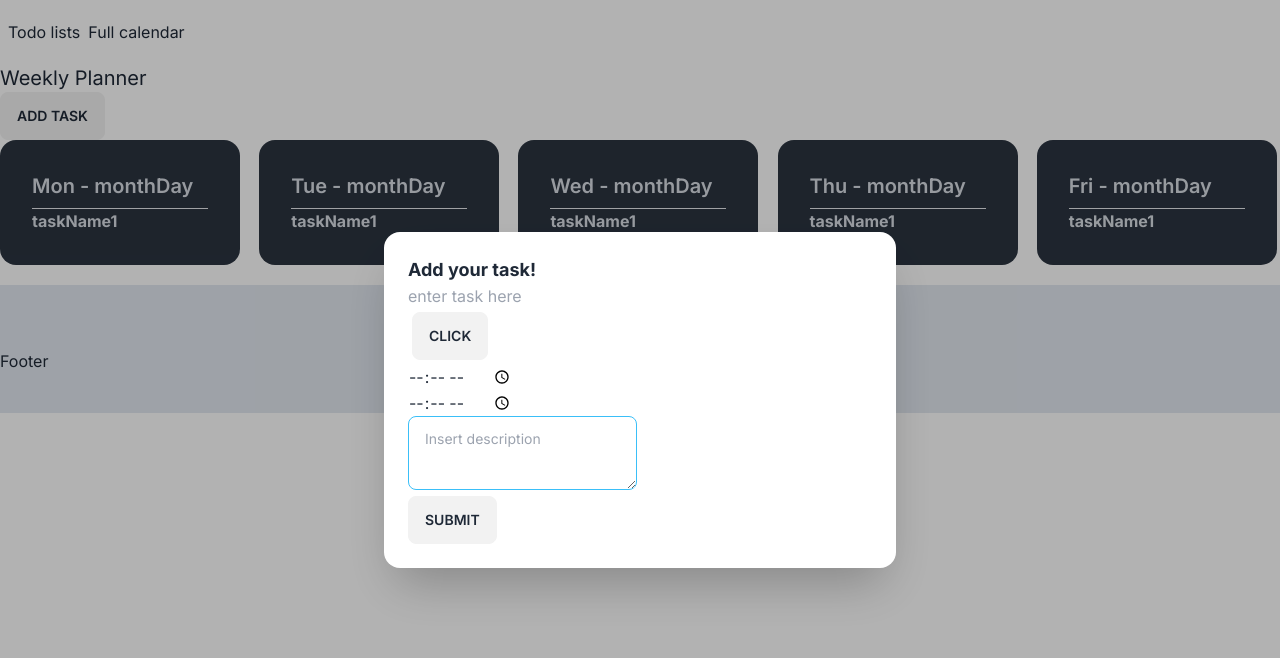
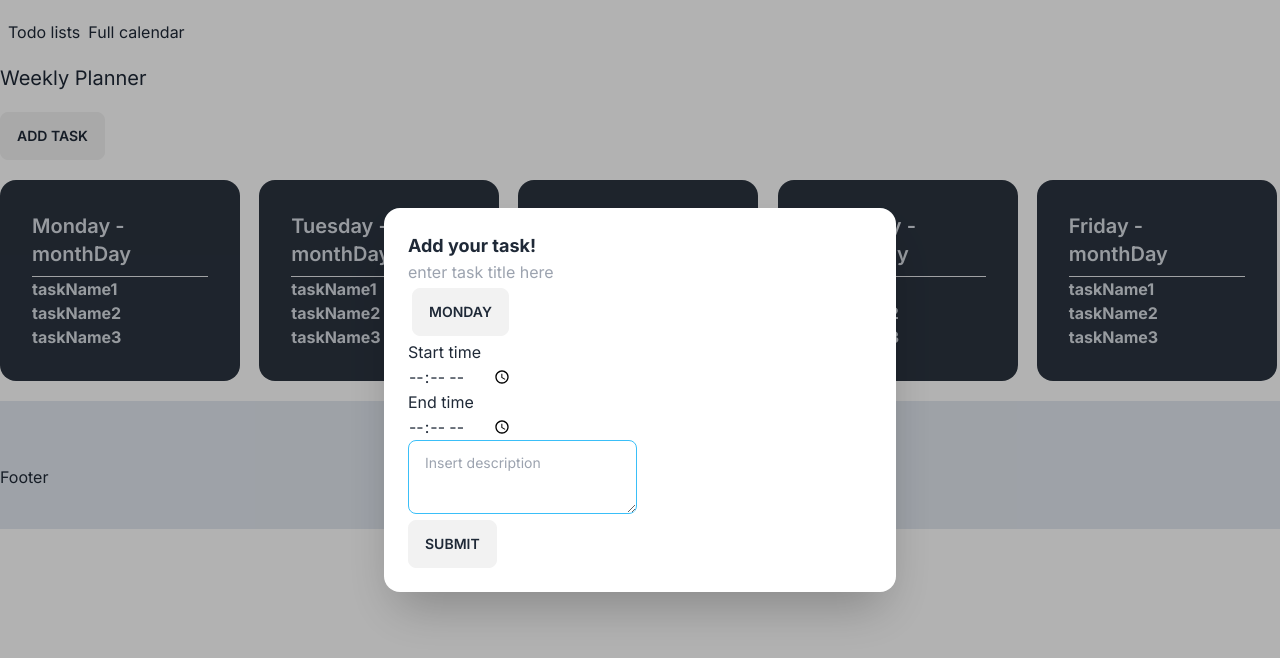
Before and after one commit to BertoPolo/week-plannerTS, a Next.js app: page /home in a window 1280 px wide. Both pictures are taken after a click on the label "ADD TASK". Shown: the top 658 px of the page. Built offline with nearby package versions, Linux system fonts and the light colour scheme; data requests are answered from the project's data file.

Commit message:
fix CreateTask and getAllTasks. changing approach to just week, more in advance i gonna implement months

```diff
--- a/api.ts
+++ b/api.ts
@@ -4,13 +4,13 @@ import { ITask } from "./types"
 const baseURL = "http://localhost:3001/"
 
 export const getAllTasks = async (): Promise<ITask[]> => {
-  const res = await fetch(`${baseURL}tasks`)
+  const res = await fetch(`${baseURL}tasks`, { cache: "no-store" }) // super important this " cache = "no-store", or your data will not be dynamic and will not change!
   const tasks = await res.json()
   return tasks
 }
 
 export const createTask = async (task: ITask): Promise<ITask> => {
-  const res = await fetch(`${baseURL}/task`, {
+  const res = await fetch(`${baseURL}tasks`, {
     method: "POST",
     headers: { "Content-Type": "application/json" },
     body: JSON.stringify(task),
--- a/app/home/page.tsx
+++ b/app/home/page.tsx
@@ -1,6 +1,6 @@
 // import Link from "next/link"
 import Day from "../../components/Day"
-import Modal from "../../components/Modal"
+import Modal from "../../components/ModalForm"
 import { getAllTasks } from "@/api"
 
 const Home = async () => {
--- a/components/Day.tsx
+++ b/components/Day.tsx
@@ -1,12 +1,11 @@
 "use client"
 import React, { useState } from "react"
-import { wantWekends } from "../functions/functionsAndVars"
 import { ITask, TaskProps } from "@/types"
 
 const Day = ({ tasks }: TaskProps) => {
   const [isDescription, setIsDescription] = useState<boolean>(false) //enables description mode
-  const weekDays = ["Mon", "Tue", "Wed", "Thu", "Fri"]
-  const weekEndDays = ["Sat", "Sun"]
+  const weekDays = ["Monday", "Tuesday", "Wednesday", "Thursday", "Friday"]
+  const weekEndDays = ["Saturday", "Sunday"]
 
   return (
     <div className="columns-5">
@@ -23,7 +22,7 @@ const Day = ({ tasks }: TaskProps) => {
                   tasks.map((task: ITask) => {
                     return (
                       <div key={task.id}>
-                        {task.date === "date1" && (
+                        {/* {task.date === "date1" && ( */}
                         <div>
                           <p>
                             <b className="pointer" onClick={() => setIsDescription(!isDescription)}>
@@ -32,7 +31,7 @@ const Day = ({ tasks }: TaskProps) => {
                           </p>
                           {isDescription && <p>{task.description}</p>}
                         </div>
-                        )}
+                        {/* )} */}
                       </div>
                     )
                   })}
--- a/components/Modal.tsx
+++ b/components/ModalForm.tsx
@@ -5,10 +5,11 @@ import { createTask } from "@/api"
 
 const Modal = () => {
   const [newTaskNameValue, setNewTaskNameValue] = useState<string>("")
-  const [newDateValue, setNewDateValue] = useState<string>("")
+  // const [newDateValue, setNewDateValue] = useState<string>("")
   const [newStartTimeValue, setNewStartTimeValue] = useState<string>("")
   const [newEndTimeValue, setNewEndTimeValue] = useState<string>("")
   const [newDescriptionValue, setNewDescriptionValue] = useState<string>("")
+  const [newDayOfWeekValue, setNewnewDayOfWeekValue] = useState<any>("Monday") // solve this ANY type
 
   const handleNewTaskForm: FormEventHandler<HTMLFormElement> = async (e) => {
     e.preventDefault()
@@ -17,22 +18,24 @@ const Modal = () => {
       taskName: newTaskNameValue,
       startTime: newStartTimeValue,
       endTime: newEndTimeValue,
-      date: newDateValue,
+      // date: newDateValue,
       isDone: false,
       description: newDescriptionValue,
+      dayOfWeek: newDayOfWeekValue,
     })
 
     setNewTaskNameValue("")
-    setNewDateValue("")
+    // setNewDateValue("")
     setNewStartTimeValue("")
     setNewEndTimeValue("")
     setNewDescriptionValue("")
+    setNewnewDayOfWeekValue("")
   }
 
   return (
     <div>
       {/* The button to open modal */}
-      <label htmlFor="AddTaskModal" className="btn">
+      <label htmlFor="AddTaskModal" className="btn my-5">
         Add task
       </label>
 
@@ -47,29 +50,51 @@ const Modal = () => {
               value={newTaskNameValue}
               onChange={(e) => setNewTaskNameValue(e.target.value)}
               title="Task title"
-              placeholder="enter task here"
+              placeholder="enter task title here"
               className="block"
             />
             {/* <input type="date" value={newDateValue} onChange={(e) => setNewDateValue(e.target.value)} title="Date" className="block" /> */}
+
+            {/* weekday dropdown */}
             <div className="dropdown dropdown-right">
               <label tabIndex={0} className="btn m-1">
-                Click
+                {newDayOfWeekValue}
               </label>
+
               <ul tabIndex={0} className="dropdown-content z-[1] menu p-2 shadow bg-base-100 rounded-box w-52">
                 <li>
-                  <a>day 1</a>
+                  <p onClick={() => setNewnewDayOfWeekValue("Monday")}>Monday</p>
                 </li>
+
                 <li>
-                  <a>day 2</a>
+                  <p onClick={() => setNewnewDayOfWeekValue("Tuesday")}>Tuesday</p>
                 </li>
+
                 <li>
-                  <a>day 3</a>
+                  <p onClick={() => setNewnewDayOfWeekValue("Wednesday")}>Wednesday</p>
                 </li>
+
                 <li>
-                  <a>day 4</a>
+                  <p onClick={() => setNewnewDayOfWeekValue("Thursday")}>Thursday</p>
+                </li>
+
+                <li>
+                  <p onClick={() => setNewnewDayOfWeekValue("Friday")}>Friday</p>
+                </li>
+
+                <li>
+                  <p onClick={() => setNewnewDayOfWeekValue("Saturday")}>Saturday</p>
+                </li>
+
+                <li>
+                  <p onClick={() => setNewnewDayOfWeekValue("Sunday")}>Sunday</p>
                 </li>
               </ul>
             </div>
+            {/* Start time */}
+            <label htmlFor="" className="block">
+              Start time
+            </label>
             <input
               type="time"
               value={newStartTimeValue}
@@ -77,7 +102,10 @@ const Modal = () => {
               title="Start Time"
               className="block"
             />
+            {/* End time */}
+            <label htmlFor="">End time</label>
             <input type="time" value={newEndTimeValue} onChange={(e) => setNewEndTimeValue(e.target.value)} title="End Time" className="block" />
+            {/* Description */}
             <textarea
               className="textarea textarea-info"
               value={newDescriptionValue}
@@ -85,6 +113,7 @@ const Modal = () => {
               title="Description"
               placeholder="Insert description"
             />
+
             <button type="submit" className="btn block">
               Submit
             </button>
--- a/data/events.json
+++ b/data/events.json
@@ -29,6 +29,15 @@
       "isDone": false,
       "description": "description3",
       "dayOfWeek": "Wed"
+    },
+    {
+      "id": "3afff816-e2c9-4b3b-b72e-28dc656c7729",
+      "taskName": "",
+      "startTime": "14:26",
+      "endTime": "14:31",
+      "isDone": false,
+      "description": "sad",
+      "dayOfWeek": "Monday"
     }
   ]
 }
```
Also changed, not shown: types/index.ts (+14 -13 lines), 1 other file (tests, documents, lock files or other folders). Lines whose indentation alone changed are shown as unchanged.
